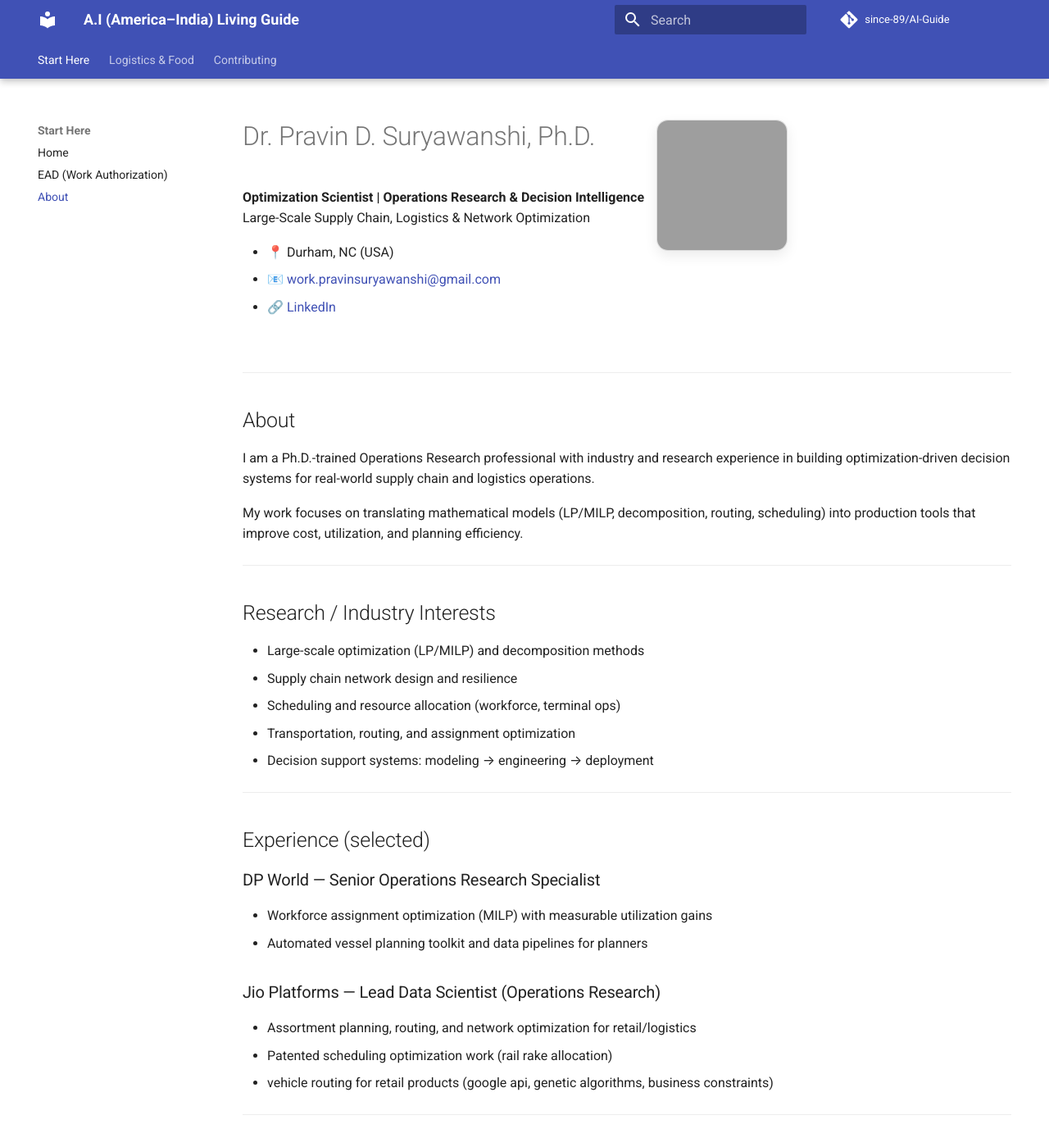
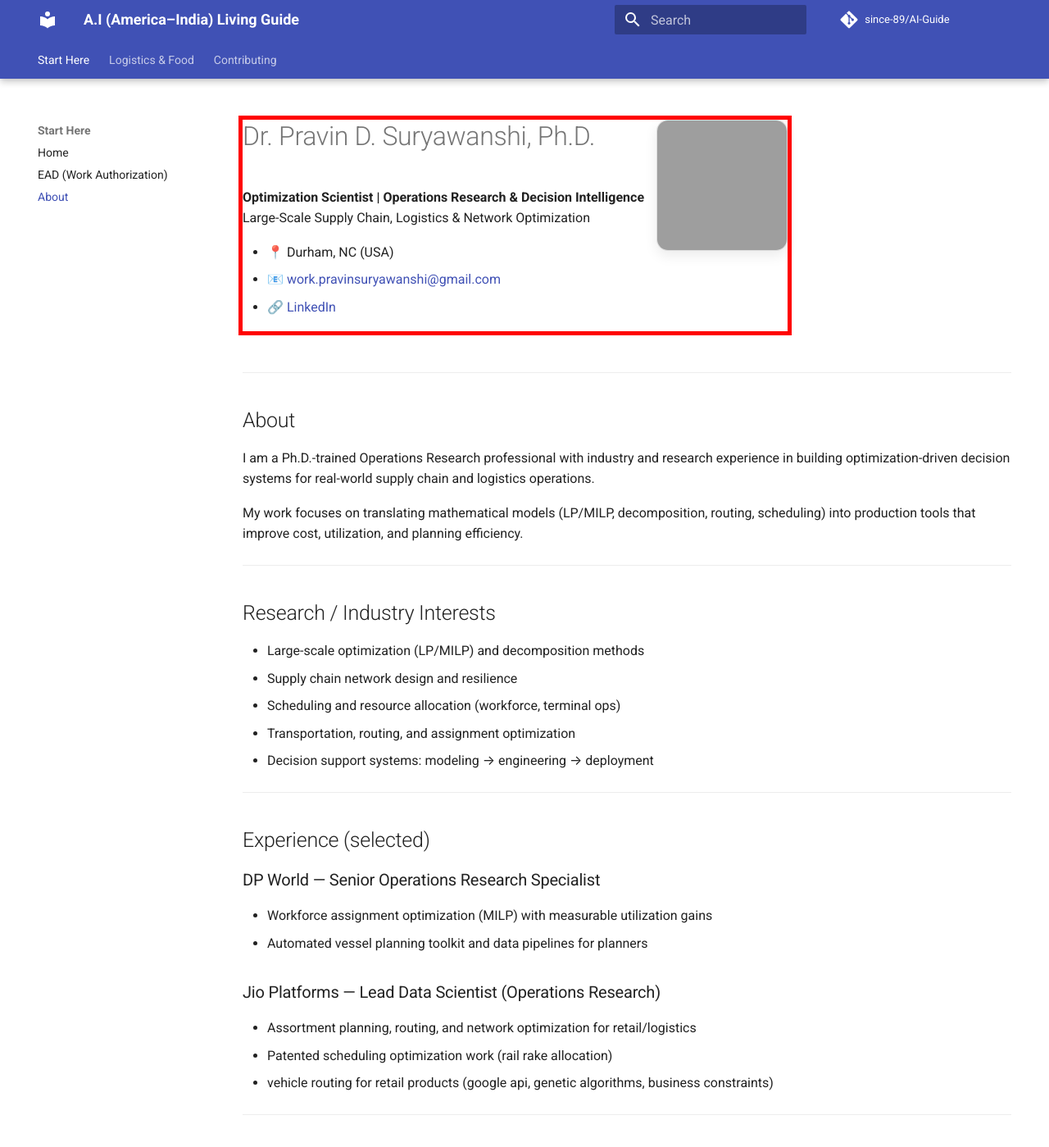
Before and after one commit to since-89/AI-Guide, an MkDocs documentation site: the page built from docs/portfolio.md, in a window 1280 px wide and 1400 px high. Shown: the whole window at 82% size. Built offline with MkDocs 1.6.1 and Material for MkDocs 9.7.7, drawn with Linux system fonts in a browser that asks for light colours; comment, search, counter and statistics services are not loaded; grey boxes are pictures that could not be loaded.

Commit message:
adjsuting image

```diff
--- a/docs/stylesheets/portfolio.css
+++ b/docs/stylesheets/portfolio.css
@@ -35,3 +35,4 @@
     justify-self: center;
   }
 }
+.pf-top { outline: 5px solid red !important; }
```
